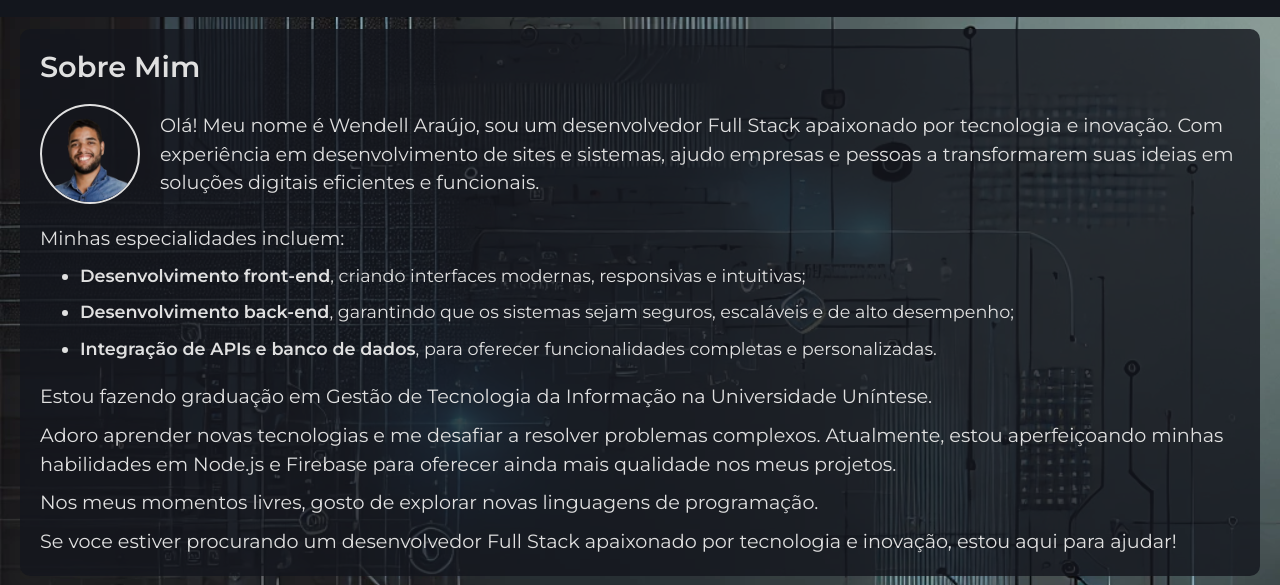
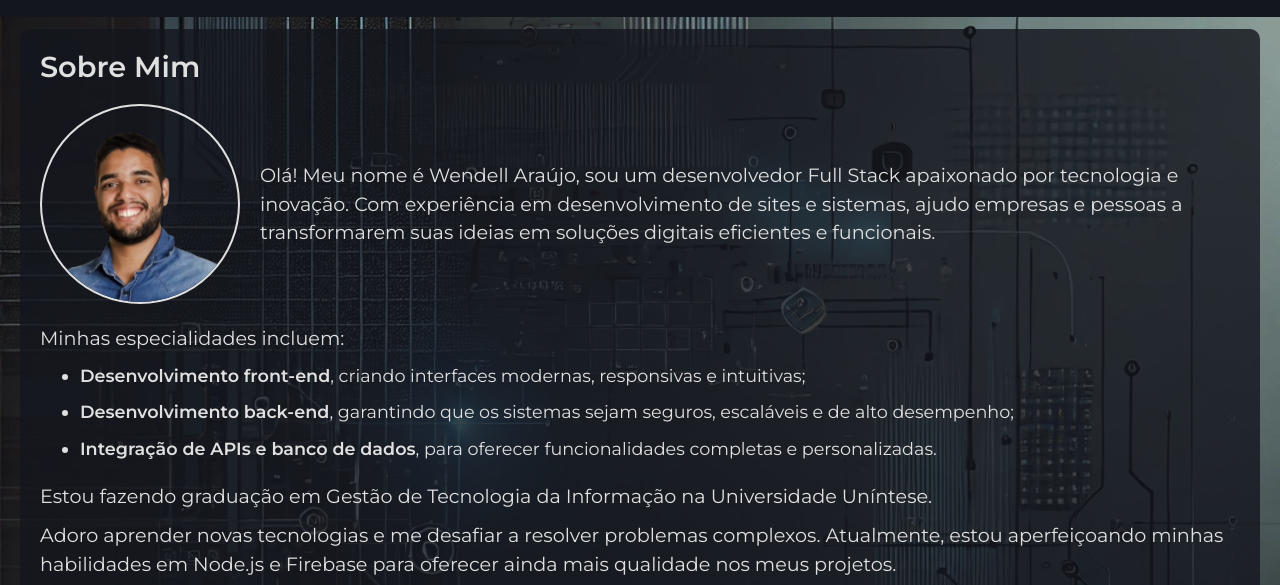
Before and after one commit to Gestao-de-Performance/projeto-final-Wendell95Araujo, a plain HTML site: page index.html in a window 1280 px wide. Shown: the part 71-656 px from the top of the page. Drawn offline with Linux system fonts and the light colour scheme.

Commit message:
ajuste imagem de perfil

```diff
--- a/css/style.css
+++ b/css/style.css
@@ -150,9 +150,9 @@ main {
 }
 
 .profile-photo-container {
-  width: 100px;
-  height: 100px;
-  min-width: 100px;
+  width: 200px;
+  height: 200px;
+  min-width: 200px;
   border-radius: 50%;
   border: 2px solid var(--tertiary-color);
   overflow: hidden;
@@ -467,6 +467,12 @@ footer {
 }
 
 @media screen and (max-width: 576px) {
+  .profile-photo-container{
+    width: 100px;
+    height: 100px;
+    min-width: 100px;
+  }
+
   #contact {
     flex-direction: column;
   }
--- a/index.html
+++ b/index.html
@@ -30,7 +30,7 @@
             <div class="about-content">
                 <div class="apresentacao-container">
                     <div class="profile-photo-container">
-                        <img width="100px" src="img/wendell.webp" alt="Minha foto" class="profile-photo">
+                        <img width="200px" src="img/wendell.webp" alt="Minha foto" class="profile-photo">
                     </div>
                     <p>Olá! Meu nome é Wendell Araújo, sou um desenvolvedor Full Stack apaixonado por tecnologia e inovação.
                         Com experiência em desenvolvimento de sites e sistemas, ajudo empresas e pessoas a transformarem suas ideias em soluções digitais eficientes e funcionais.</p>
```
